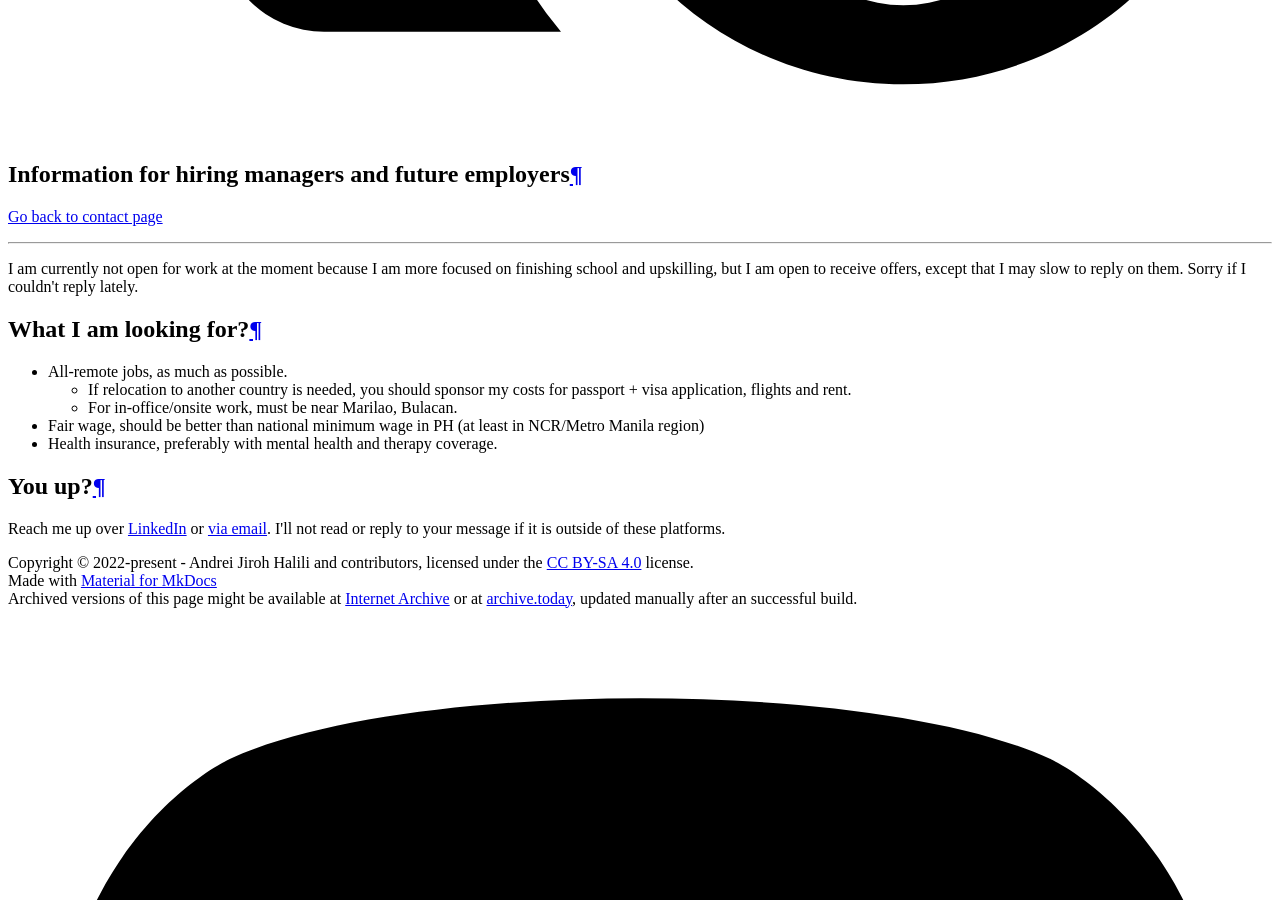
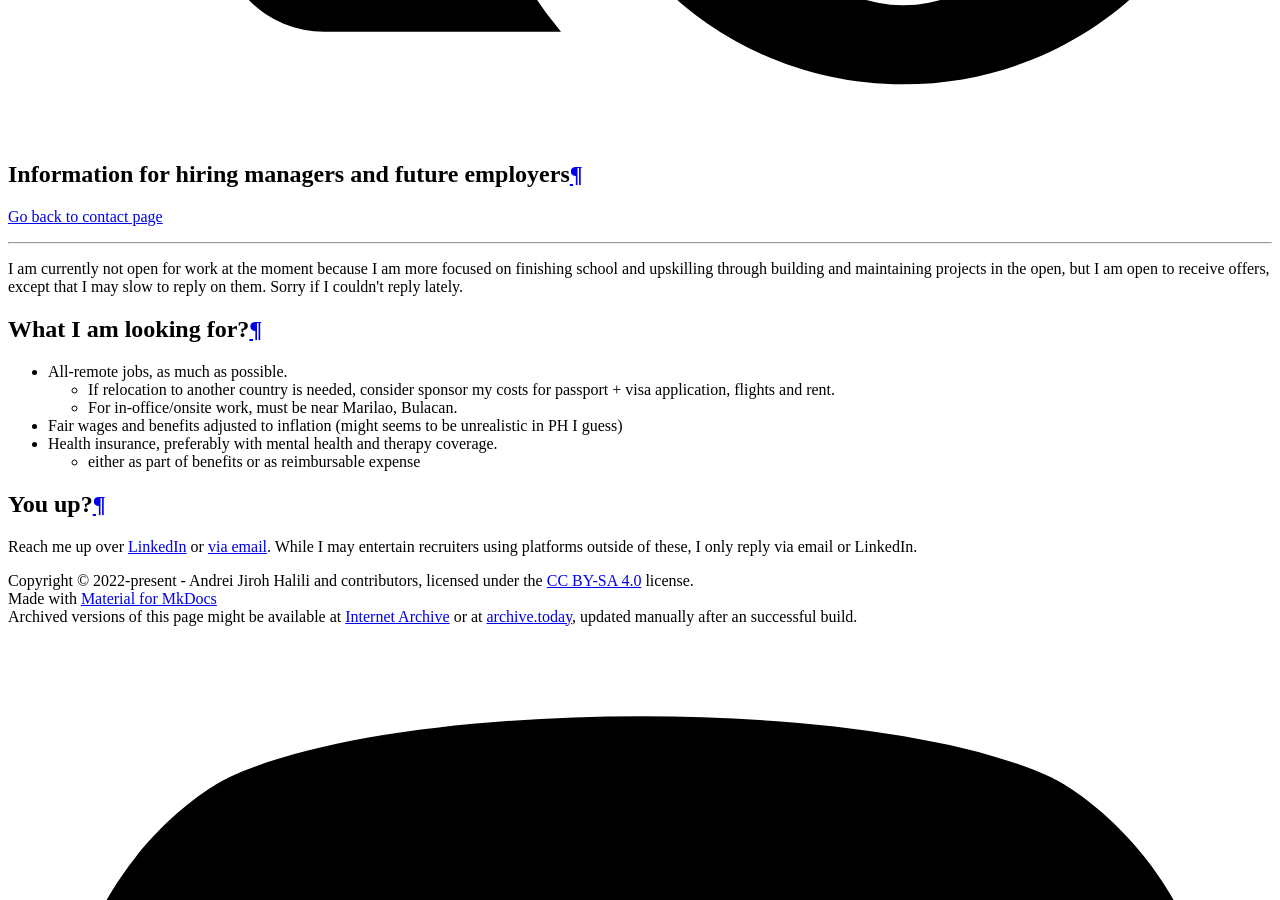
Before and after one commit to andreijiroh-dev/website, an MkDocs documentation site: the page built from markdown/contact/work.md, in a window 1280 px wide and 900 px high, scrolled down 13368 px. Built offline with MkDocs 1.6.1 and Material for MkDocs 9.7.7, drawn with Linux system fonts in a browser that asks for light colours; a script that is not in the unit is left out.

```diff
--- a/markdown/contact/work.md
+++ b/markdown/contact/work.md
@@ -4,18 +4,23 @@
 
 ---
 
-I am currently not open for work at the moment because I am more focused on finishing school and upskilling,
-but I am open to receive offers, except that I may slow to reply on them. Sorry if I couldn't reply lately.
+I am currently not open for work at the moment because I am more focused on finishing school
+and upskilling through building and maintaining projects in the open, but I am open to
+receive offers, except that I may slow to reply on them. Sorry if I couldn't reply lately.
 
 ## What I am looking for?
 
 * All-remote jobs, as much as possible.
-    * If relocation to another country is needed, you should sponsor my costs for passport + visa application, flights and rent.
+    * If relocation to another country is needed, consider sponsor my costs for passport + visa application, flights and rent.
     * For in-office/onsite work, must be near Marilao, Bulacan.
-* Fair wage, should be better than national minimum wage in PH (at least in NCR/Metro Manila region)
+* Fair wages and benefits adjusted to inflation (might seems to be unrealistic in PH I guess)
 * Health insurance, preferably with mental health and therapy coverage.
+    * either as part of benefits or as reimbursable expense
 
 ## You up?
 
-Reach me up over [LinkedIn](https://linkedin.com/in/ajhalili2006) or [via email](./details.md#email). I'll not read or reply to your message
-if it is outside of these platforms.
+Reach me up over [LinkedIn] or [via email][email-contact]. While I may entertain recruiters
+using platforms outside of these, I only reply via email or LinkedIn.
+
+[LinkedIn]: https://linkedin.com/in/ajhalili2006
+[email-contact]: ./details.md#email
```
Also changed, not shown: markdown/contact/index.md (+5 -2 lines), 1 other file.
